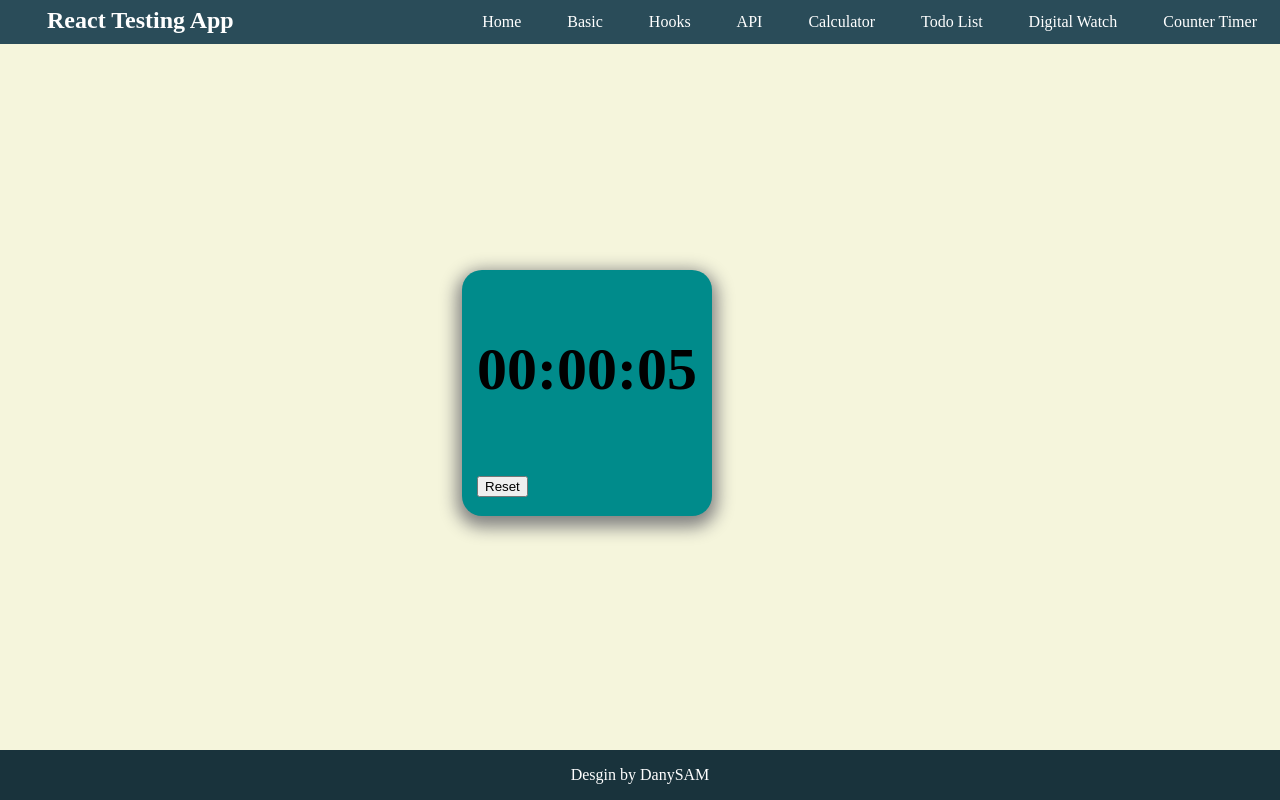
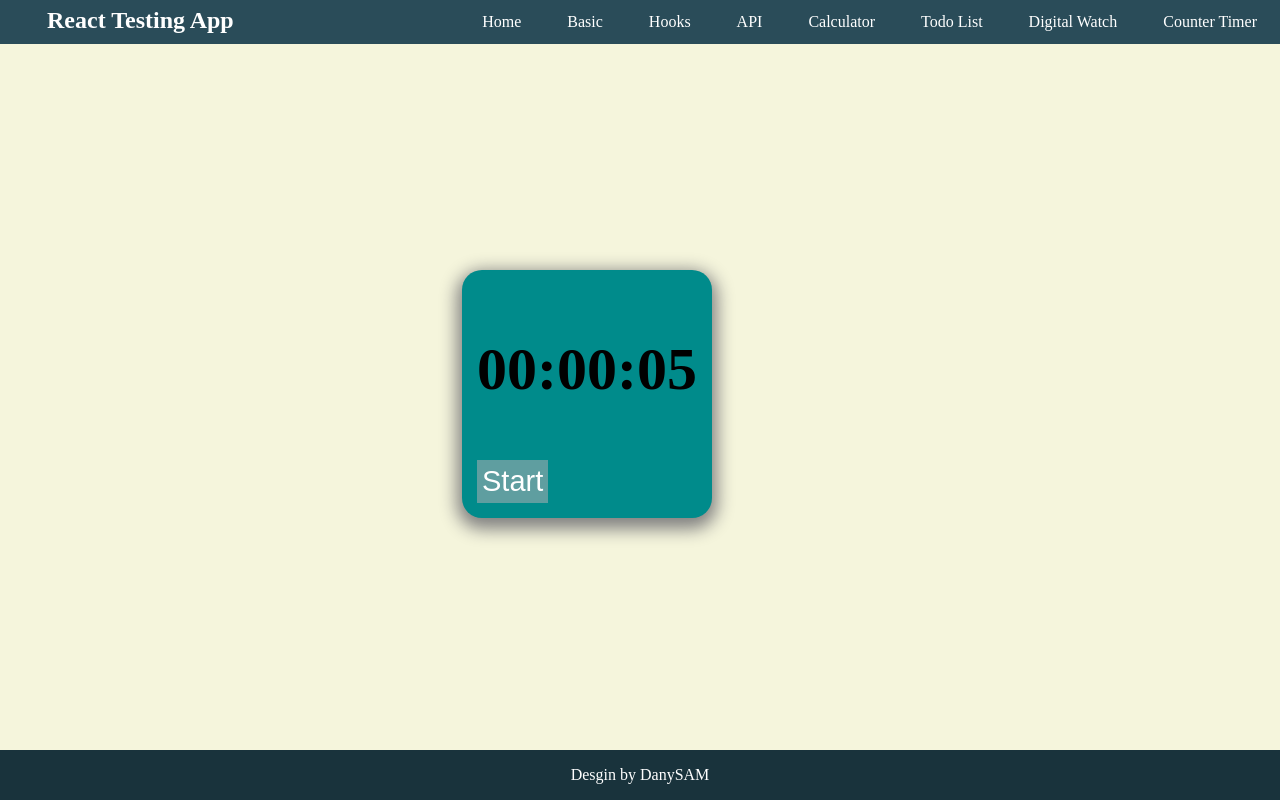
Before and after one commit to syedmomin/testing-app, a React (Create React App) app: page /timer in a window 1280 px wide. Built offline with nearby package versions, Linux system fonts and the light colour scheme.

Commit message:
timer start

```diff
--- a/src/Component/timer/Timer.css
+++ b/src/Component/timer/Timer.css
@@ -12,3 +12,10 @@
     padding: 15px;
     font-size: 40px;
 }
+.timerButton{
+    background-color: cadetblue;
+    color: white;
+    border: none;
+    font-size: 29px;
+    padding: 5px;
+}
--- a/src/Component/timer/Timer.jsx
+++ b/src/Component/timer/Timer.jsx
@@ -85,7 +85,7 @@ const Countimer = () => {
     return (
         <div className="mainTimer">
             <h2>{timer}</h2>
-            <button onClick={onClickReset}>Reset</button>
+            <button onClick={onClickReset} className='timerButton'>Start</button>
         </div>
     )
 }
```
